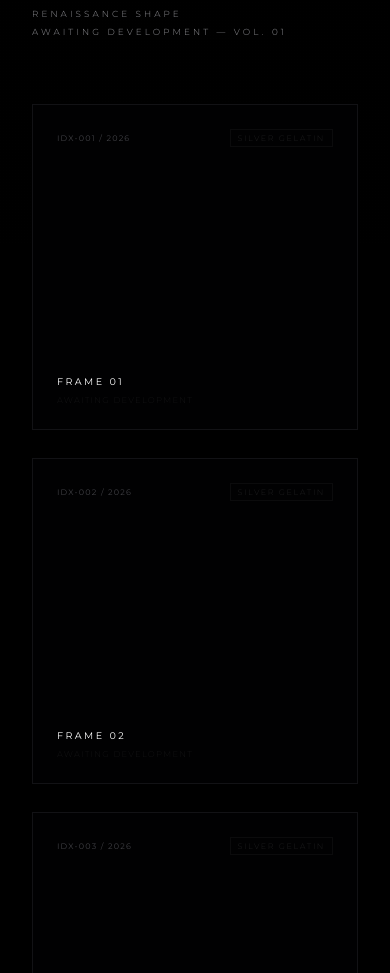
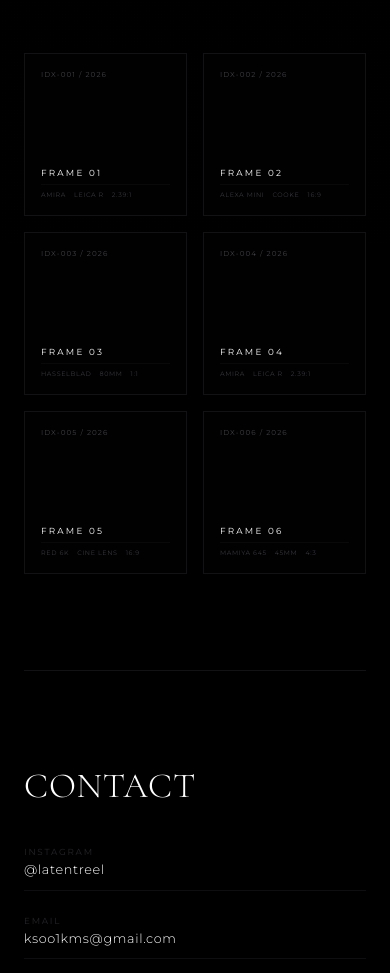
Before and after one commit to ksoo1kms/undeveloped, a plain HTML site: page index.html in a window 390 px wide. Shown: the part 1027-2000 px from the top of the page. Drawn offline with nearby package versions, Linux system fonts and the light colour scheme.

Commit message:
Update index.html

```diff
--- a/index.html
+++ b/index.html
@@ -6,9 +6,8 @@
 <title>UNDEVELOPED</title>
 <link rel="preconnect" href="https://fonts.googleapis.com">
 <link rel="preconnect" href="https://fonts.gstatic.com" crossorigin>
-<link href="https://fonts.googleapis.com/css2?family=Cormorant+Garamond:ital,wght@0,300;0,400;0,600;1,300&family=Montserrat:wght@100;200;300;400&display=swap" rel="stylesheet">
+<link href="https://fonts.googleapis.com/css2?family=Cormorant+Garamond:ital,wght@0,300;0,400;0,600;1,300&family=Montserrat:wght@100;200;300;400;500&display=swap" rel="stylesheet">
 <style>
-/* 최초 진입 시 깜빡임이나 튕김을 막기 위해 초기 html과 body의 스크롤 마진을 제로로 잠금 */
 html, body { margin: 0; padding: 0; background: #000000; width: 100%; overflow-x: hidden; -webkit-font-smoothing: antialiased; }
 html { scroll-behavior: smooth; }
 *, *::before, *::after { box-sizing: border-box; }
@@ -106,13 +105,16 @@ nav.scrolled .nav-logo { opacity: 1; transform: translateY(0); }
 }
 .landing-bg {
   position: absolute; inset: 0; width: 100%; height: 100%; object-fit: cover;
-  opacity: 0.45; z-index: 1; filter: contrast(1.12) brightness(0.65) grayscale(0.4);
+  opacity: 0; z-index: 1; filter: contrast(1.12) brightness(0.65) grayscale(0.4);
+  transform: scale(1.08);
+  transition: opacity 2s cubic-bezier(0.16, 1, 0.3, 1), transform 2s cubic-bezier(0.16, 1, 0.3, 1);
 }
+.landing-bg.loaded { opacity: 0.45; transform: scale(1); }
 .landing-overlay {
   position: absolute; inset: 0; z-index: 2;
   background: linear-gradient(to top, rgba(0,0,0,1) 0%, rgba(0,0,0,0.2) 60%, rgba(0,0,0,0.4) 100%);
 }
-.landing-content { position: relative; z-index: 3; display: flex; flex-direction: column; align-items: center; justify-content: center; width: 100%; }
+.landing-content { position: relative; z-index: 3; display: flex; flex-direction: column; align-items: center; justify-content: center; width: 100%; will-change: transform; }
 
 .title-container { position: relative; display: inline-block; padding: 0; margin: 0; }
 .brand-mark {
@@ -148,6 +150,7 @@ nav.scrolled .nav-logo { opacity: 1; transform: translateY(0); }
 .ex-note { font-family: 'Montserrat', sans-serif; font-size: 0.65rem; font-weight: 300; letter-spacing: 0.35em; color: var(--silver); text-transform: uppercase; text-align: right; line-height: 2.4; opacity: 0; transform: translateY(20px); transition: all 1.2s 0.1s cubic-bezier(0.16, 1, 0.3, 1); }
 .ex-note.visible { opacity: 1; transform: translateY(0); }
 
+/* 데스크톱 그리드: 3열 구조 유지 */
 .frames-grid { display: grid; grid-template-columns: repeat(3, 1fr); gap: 56px; width: 100%; opacity: 0; transition: opacity 1.2s ease; }
 .frames-grid.visible { opacity: 1; }
 
@@ -170,8 +173,10 @@ nav.scrolled .nav-logo { opacity: 1; transform: translateY(0); }
 }
 
 .frame-bottom-meta { width: 100%; z-index: 2; text-align: left; }
-.frame-coord { font-family: 'Montserrat', sans-serif; font-size: 0.65rem; font-weight: 400; letter-spacing: 0.25em; color: #45454a; text-transform: uppercase; transition: color 0.4s; }
-.frame-status { font-family: 'Montserrat', sans-serif; font-size: 0.52rem; font-weight: 300; letter-spacing: 0.15em; color: rgba(255,255,255,0.08); text-transform: uppercase; display: block; margin-top: 0.5rem; }
+.frame-coord { font-family: 'Montserrat', sans-serif; font-size: 0.65rem; font-weight: 400; letter-spacing: 0.25em; color: #75757a; text-transform: uppercase; transition: color 0.4s; }
+.frame:hover .frame-coord { color: var(--white); }
+.frame-specs { display: flex; gap: 1rem; margin-top: 0.6rem; padding-top: 0.6rem; border-top: 1px solid rgba(255, 255, 255, 0.03); }
+.spec-item { font-family: 'Montserrat', sans-serif; font-size: 0.48rem; font-weight: 400; letter-spacing: 0.1em; color: #38383d; text-transform: uppercase; }
 
 /* ── DETAIL VIEW MODAL ── */
 .lightbox {
@@ -187,7 +192,7 @@ nav.scrolled .nav-logo { opacity: 1; transform: translateY(0); }
 .lightbox-caption { margin-top: 2rem; font-family: 'Cormorant Garamond', serif; font-size: 1.2rem; letter-spacing: 0.05em; color: var(--silver); text-align: center; }
 
 /* ── CONTACT ── */
-#contact { min-height: 80vh; display: flex; flex-direction: column; justify-content: center; padding: 16rem 6.5rem; z-index: 2; position: relative; width: 100%; }
+#contact { min-height: 70vh; display: flex; flex-direction: column; justify-content: center; padding: 16rem 6.5rem; z-index: 2; position: relative; width: 100%; }
 .contact-head {
   font-family: 'Cormorant Garamond', serif; font-size: clamp(2.8rem, 7vw, 6rem); font-weight: 300;
   color: var(--white); line-height: 1.1; max-width: 900px; margin-bottom: 7rem; letter-spacing: 0.02em;
@@ -230,27 +235,32 @@ footer { padding: 6rem 6.5rem; border-top: 1px solid var(--border); display: fle
   .manifesto-text { font-size: 0.85rem; line-height: 1.6; }
   .brand-sub { font-size: 0.55rem; letter-spacing: 0.4em; }
 
-  #exhibition { padding: 8rem 2rem; }
-  .ex-header { flex-direction: column; align-items: flex-start; gap: 1rem; margin-bottom: 4rem; }
-  .ex-title { font-size: 2.2rem; }
-  .ex-note { text-align: left; font-size: 0.55rem; line-height: 2; }
+  /* 모바일 여백 및 섹션 간격 축소로 호흡 단축 */
+  #exhibition { padding: 6rem 1.5rem; }
+  .ex-header { flex-direction: column; align-items: flex-start; gap: 0.8rem; margin-bottom: 3.5rem; }
+  .ex-title { font-size: 2rem; }
+  .ex-note { text-align: left; font-size: 0.55rem; line-height: 1.8; }
 
-  .frames-grid { grid-template-columns: 1fr; gap: 28px; }
-  .frame { padding: 1.5rem; }
-  .frame-index { font-size: 0.5rem; }
-  .frame-coord { font-size: 0.6rem; color: var(--white); }
+  /* ⚡ [교정 모션 블록] 모바일에서 무한 스크롤 현상을 완벽 차단하기 위해 2열(2-column) 레이아웃으로 변경 */
+  .frames-grid { grid-template-columns: repeat(2, 1fr); gap: 16px; }
+  .frame { padding: 1rem; }
+  .frame-index { font-size: 0.45rem; }
+  .frame-cert-tag { display: none; } /* 공간 확보를 위해 불필요 태그 숨김 */
+  .frame-coord { font-size: 0.55rem; color: var(--white); }
+  .frame-specs { gap: 0.5rem; margin-top: 0.4rem; padding-top: 0.4rem; }
+  .spec-item { font-size: 0.4rem; }
 
-  .divider { margin: 0 2rem; }
+  .divider { margin: 0 1.5rem; }
 
-  #contact { padding: 8rem 2rem; min-height: auto; }
-  .contact-head { font-size: 2.5rem; margin-bottom: 3.5rem; }
-  .contact-line { flex-direction: column; gap: 0.5rem; margin-bottom: 2rem; padding-bottom: 1rem; }
+  #contact { padding: 6rem 1.5rem; min-height: auto; }
+  .contact-head { font-size: 2.2rem; margin-bottom: 2.5rem; }
+  .contact-line { flex-direction: column; gap: 0.3rem; margin-bottom: 1.5rem; padding-bottom: 0.8rem; }
   .c-type { min-width: auto; font-size: 0.55rem; letter-spacing: 0.2em; }
-  .c-val { font-size: 0.85rem; color: var(--white); }
+  .c-val { font-size: 0.8rem; color: var(--white); }
 
-  footer { padding: 4rem 2rem; flex-direction: column; gap: 1.2rem; text-align: center; }
-  .f-logo { font-size: 0.8rem; }
-  .f-copy { font-size: 0.55rem; }
+  footer { padding: 3rem 1.5rem; flex-direction: column; gap: 1rem; text-align: center; }
+  .f-logo { font-size: 0.75rem; }
+  .f-copy { font-size: 0.5rem; }
 
   .lightbox { padding: 1rem; }
   .lightbox-close { top: 2rem; right: 2rem; font-size: 0.65rem; }
@@ -279,9 +289,9 @@ footer { padding: 6rem 6.5rem; border-top: 1px solid var(--border); display: fle
 </nav>
 
 <section id="landing">
-  <img src="https://i.ibb.co/0jzwS65p/000032.jpg" alt="Main Cinematic Background" class="landing-bg" id="landingBg">
+  <img src="https://i.ibb.co/0jzwS65p/000032.jpg" alt="Main Cinematic Background" class="landing-bg" id="landingBg" onload="this.classList.add('loaded')">
   <div class="landing-overlay"></div>
-  <div class="landing-content">
+  <div class="landing-content" id="landingContent">
     <div class="title-container">
       <h1 class="brand-mark">UNDEVELOPED</h1>
       <span class="brand-serial">01/01</span>
@@ -307,37 +317,79 @@ footer { padding: 6rem 6.5rem; border-top: 1px solid var(--border); display: fle
     <div class="frame" onclick="openDetail(this, 'Frame 01')">
       <div class="frame-top-meta"><span class="frame-index">IDX-001 / 2026</span><span class="frame-cert-tag">SILVER GELATIN</span></div>
       <div class="frame-img-container"><img src="" alt="01" onerror="this.parentNode.style.display='none'"></div>
-      <div class="frame-bottom-meta"><div class="frame-coord">Frame 01</div><span class="frame-status">Awaiting Development</span></div>
+      <div class="frame-bottom-meta">
+        <div class="frame-coord">Frame 01</div>
+        <div class="frame-specs">
+          <span class="spec-item">AMIRA</span>
+          <span class="spec-item">LEICA R</span>
+          <span class="spec-item">2.39:1</span>
+        </div>
+      </div>
     </div>
 
     <div class="frame" onclick="openDetail(this, 'Frame 02')">
       <div class="frame-top-meta"><span class="frame-index">IDX-002 / 2026</span><span class="frame-cert-tag">SILVER GELATIN</span></div>
       <div class="frame-img-container"><img src="" alt="02" onerror="this.parentNode.style.display='none'"></div>
-      <div class="frame-bottom-meta"><div class="frame-coord">Frame 02</div><span class="frame-status">Awaiting Development</span></div>
+      <div class="frame-bottom-meta">
+        <div class="frame-coord">Frame 02</div>
+        <div class="frame-specs">
+          <span class="spec-item">ALEXA MINI</span>
+          <span class="spec-item">COOKE</span>
+          <span class="spec-item">16:9</span>
+        </div>
+      </div>
     </div>
 
     <div class="frame" onclick="openDetail(this, 'Frame 03')">
       <div class="frame-top-meta"><span class="frame-index">IDX-003 / 2026</span><span class="frame-cert-tag">SILVER GELATIN</span></div>
       <div class="frame-img-container"><img src="" alt="03" onerror="this.parentNode.style.display='none'"></div>
-      <div class="frame-bottom-meta"><div class="frame-coord">Frame 03</div><span class="frame-status">Awaiting Development</span></div>
+      <div class="frame-bottom-meta">
+        <div class="frame-coord">Frame 03</div>
+        <div class="frame-specs">
+          <span class="spec-item">HASSELBLAD</span>
+          <span class="spec-item">80MM</span>
+          <span class="spec-item">1:1</span>
+        </div>
+      </div>
     </div>
 
     <div class="frame" onclick="openDetail(this, 'Frame 04')">
       <div class="frame-top-meta"><span class="frame-index">IDX-004 / 2026</span><span class="frame-cert-tag">SILVER GELATIN</span></div>
       <div class="frame-img-container"><img src="" alt="04" onerror="this.parentNode.style.display='none'"></div>
-      <div class="frame-bottom-meta"><div class="frame-coord">Frame 04</div><span class="frame-status">Awaiting Development</span></div>
+      <div class="frame-bottom-meta">
+        <div class="frame-coord">Frame 04</div>
+        <div class="frame-specs">
+          <span class="spec-item">AMIRA</span>
+          <span class="spec-item">LEICA R</span>
+          <span class="spec-item">2.39:1</span>
+        </div>
+      </div>
     </div>
 
     <div class="frame" onclick="openDetail(this, 'Frame 05')">
       <div class="frame-top-meta"><span class="frame-index">IDX-005 / 2026</span><span class="frame-cert-tag">SILVER GELATIN</span></div>
       <div class="frame-img-container"><img src="" alt="05" onerror="this.parentNode.style.display='none'"></div>
-      <div class="frame-bottom-meta"><div class="frame-coord">Frame 05</div><span class="frame-status">Awaiting Development</span></div>
+      <div class="frame-bottom-meta">
+        <div class="frame-coord">Frame 05</div>
+        <div class="frame-specs">
+          <span class="spec-item">RED 6K</span>
+          <span class="spec-item">CINE LENS</span>
+          <span class="spec-item">16:9</span>
+        </div>
+      </div>
     </div>
 
     <div class="frame" onclick="openDetail(this, 'Frame 06')">
       <div class="frame-top-meta"><span class="frame-index">IDX-006 / 2026</span><span class="frame-cert-tag">SILVER GELATIN</span></div>
       <div class="frame-img-container"><img src="" alt="06" onerror="this.parentNode.style.display='none'"></div>
-      <div class="frame-bottom-meta"><div class="frame-coord">Frame 06</div><span class="frame-status">Awaiting Development</span></div>
+      <div class="frame-bottom-meta">
+        <div class="frame-coord">Frame 06</div>
+        <div class="frame-specs">
+          <span class="spec-item">MAMIYA 645</span>
+          <span class="spec-item">45MM</span>
+          <span class="spec-item">4:3</span>
+        </div>
+      </div>
     </div>
   </div>
 </section>
@@ -365,25 +417,16 @@ footer { padding: 6rem 6.5rem; border-top: 1px solid var(--border); display: fle
 </footer>
 
 <script>
-// 🔒 [강제 스크롤 동기화 버그 교정 마스터 블록]
-// 브라우저의 기존 스크롤 위치 복원 시스템을 완전히 차단하고, 뷰포트 로드가 완전히 끝난 시점에 최상단(0,0)으로 강제 격리 안착시킵니다.
-if ('scrollRestoration' in history) {
-  history.scrollRestoration = 'manual';
-}
-
-function forceScrollTop() {
-  window.scrollTo({ top: 0, left: 0, behavior: 'instant' });
-}
-
-// 렌더링 파이프라인의 타이밍 차이를 무력화하기 위해 다중 트리거 처리
+if ('scrollRestoration' in history) { history.scrollRestoration = 'manual'; }
+function forceScrollTop() { window.scrollTo({ top: 0, left: 0, behavior: 'instant' }); }
 forceScrollTop();
 window.addEventListener('beforeunload', forceScrollTop);
 window.addEventListener('DOMContentLoaded', forceScrollTop);
-window.addEventListener('load', () => {
-  setTimeout(forceScrollTop, 10);
-});
+window.addEventListener('load', () => { setTimeout(forceScrollTop, 10); });
 
-// 데스크톱 전용 마우스 커서 스크립트
+const bgImg = document.getElementById('landingBg');
+if(bgImg && bgImg.complete) { bgImg.classList.add('loaded'); }
+
 const cursor = document.getElementById('customCursor');
 if (cursor && window.matchMedia('(min-width: 1025px)').matches) {
   document.addEventListener('mousemove', (e) => {
@@ -399,13 +442,16 @@ if (cursor && window.matchMedia('(min-width: 1025px)').matches) {
 
 const nav = document.getElementById('mainNav');
 const brandMark = document.querySelector('.brand-mark');
+const landingContent = document.getElementById('landingContent');
 
 window.addEventListener('scroll', () => {
   const scrollY = window.scrollY;
   const landingHeight = window.innerHeight;
 
   if(scrollY < landingHeight && window.innerWidth > 768) {
-    brandMark.style.opacity = (1 - scrollY / (landingHeight * 0.35));
+    bgImg.style.transform = `translateY(${scrollY * 0.12}px) scale(${1 + scrollY * 0.0001})`;
+    landingContent.style.transform = `translateY(${scrollY * 0.35}px)`;
+    brandMark.style.opacity = (1 - scrollY / (landingHeight * 0.45));
   }
 
   if (scrollY > landingHeight * 0.1) {
```
